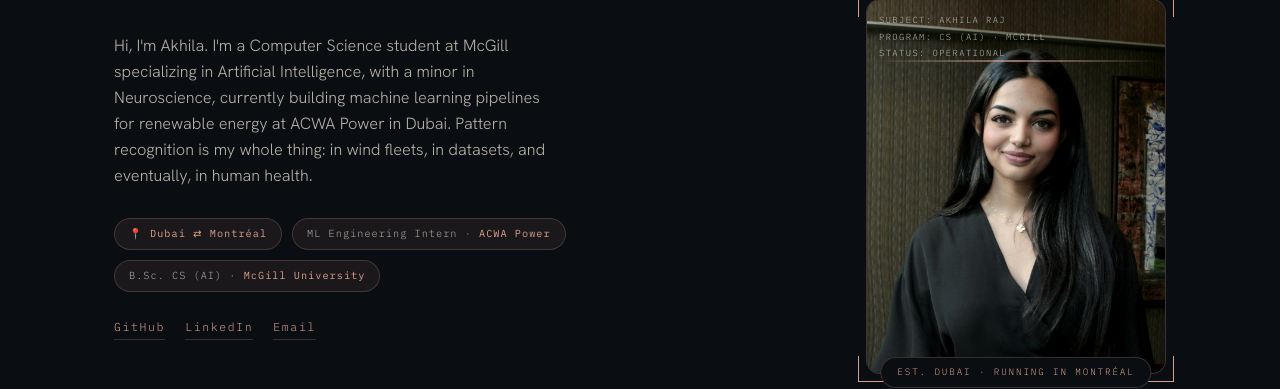
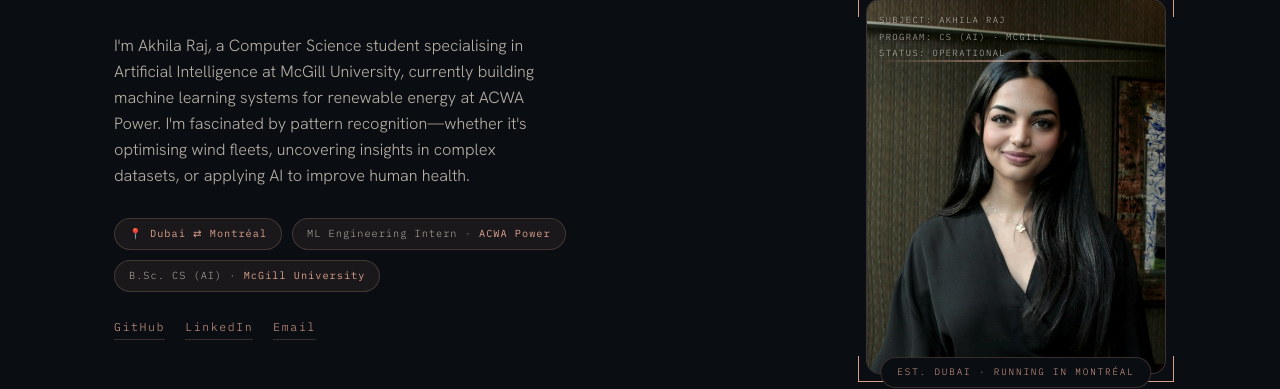
Before and after one commit to Akhilaraj456/Akhilaraj456.github.io, a plain HTML site: page index.html in a window 1280 px wide. Shown: the part 428-817 px from the top of the page. Drawn offline with Linux system fonts and the light colour scheme.

Commit message:
Revise personal introduction in index.html
Updated personal introduction to include full name and clarify current studies and interests.

```diff
--- a/index.html
+++ b/index.html
@@ -288,7 +288,7 @@ footer .wrap{display:flex;justify-content:space-between;flex-wrap:wrap;gap:10px}
     <h1>Making machines intelligent: for energy today, <em>for health tomorrow.</em></h1>
     <div class="hero-lower">
     <div>
-      <p class="hero-sub" style="margin-top:0">Hi, I'm Akhila. I'm a Computer Science student at McGill specializing in Artificial Intelligence, with a minor in Neuroscience, currently building machine learning pipelines for renewable energy at ACWA Power in Dubai. Pattern recognition is my whole thing: in wind fleets, in datasets, and eventually, in human health.</p>
+      <p class="hero-sub" style="margin-top:0"> I'm Akhila Raj, a Computer Science student specialising in Artificial Intelligence at McGill University, currently building machine learning systems for renewable energy at ACWA Power. I'm fascinated by pattern recognition—whether it's optimising wind fleets, uncovering insights in complex datasets, or applying AI to improve human health.</p>
       <div class="pills">
         <span class="pill">📍 <b>Dubai ⇄ Montréal</b></span>
         <span class="pill">ML Engineering Intern · <b>ACWA Power</b></span>
```
